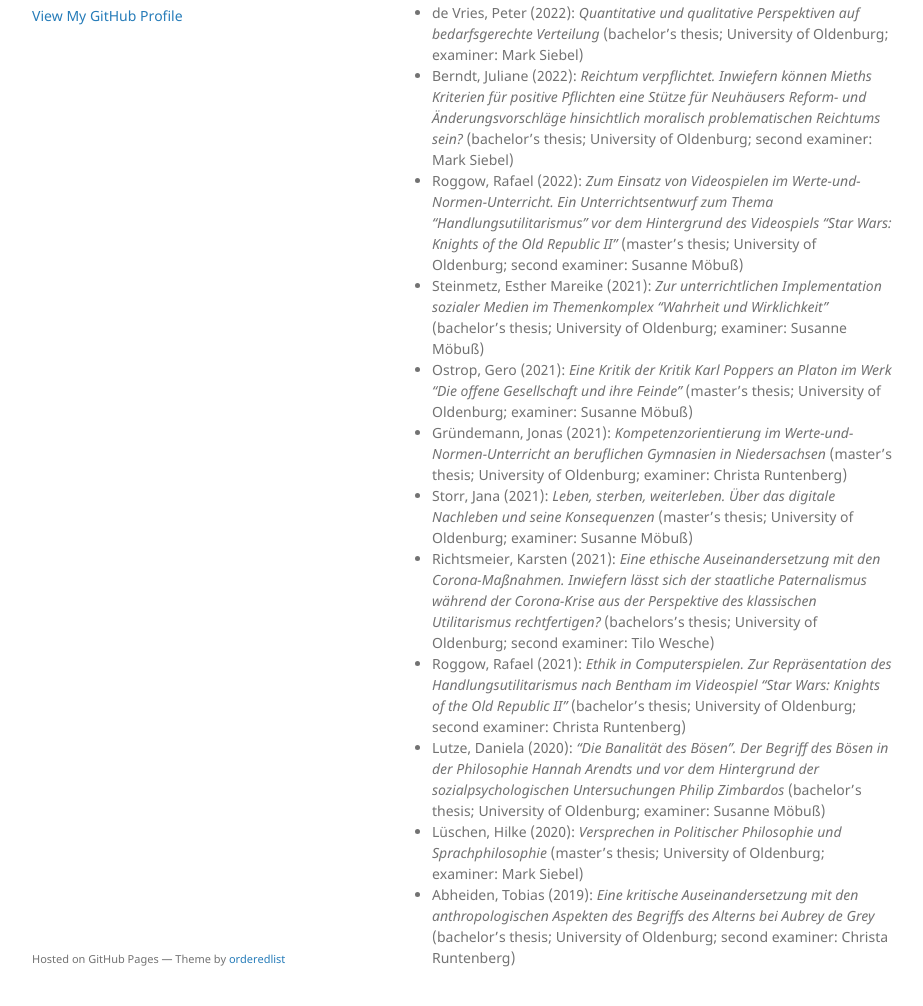
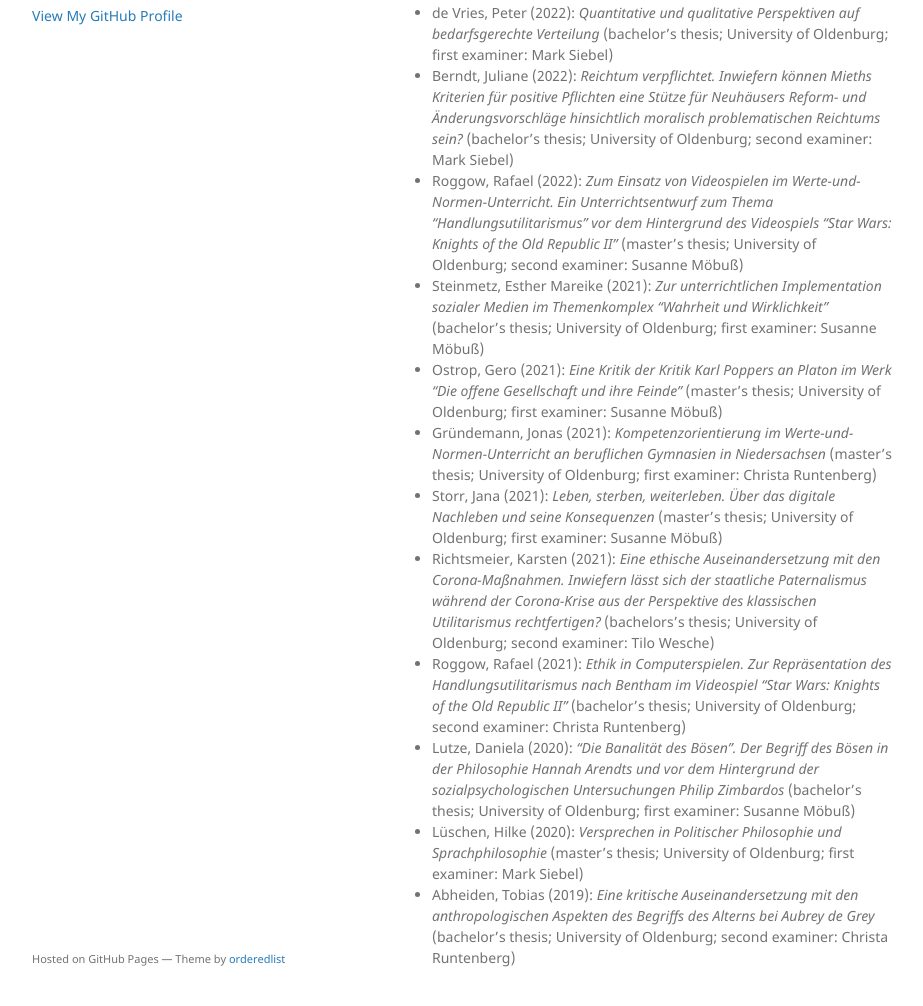
Before and after one commit to alephmembeth/alephmembeth.github.io, a Jekyll site: the page built from teaching.md, in a window 1280 px wide and 1400 px high, scrolled down 670 px. Shown: the part 362-1368 px from the top of the window, without its empty margins (178-1101 px from the left). Built offline with Jekyll 4.4.1, drawn with Linux system fonts in a browser that asks for light colours; the repository's description, which GitHub fills in, is left out; our own code applies the rules of GitHub Pages for plain Markdown files.

Commit message:
Update teaching.md

```diff
--- a/teaching.md
+++ b/teaching.md
@@ -21,15 +21,15 @@ layout: default
 
 ## Theses
 
-+ de Vries, Peter (2022): _Quantitative und qualitative Perspektiven auf bedarfsgerechte Verteilung_ (bachelor’s thesis; University of Oldenburg; examiner: Mark Siebel)
++ de Vries, Peter (2022): _Quantitative und qualitative Perspektiven auf bedarfsgerechte Verteilung_ (bachelor’s thesis; University of Oldenburg; first examiner: Mark Siebel)
 + Berndt, Juliane (2022): _Reichtum verpflichtet. Inwiefern können Mieths Kriterien für positive Pflichten eine Stütze für Neuhäusers Reform- und Änderungsvorschläge hinsichtlich moralisch problematischen Reichtums sein?_ (bachelor’s thesis; University of Oldenburg; second examiner: Mark Siebel)
 + Roggow, Rafael (2022): _Zum Einsatz von Videospielen im Werte-und-Normen-Unterricht. Ein Unterrichtsentwurf zum Thema “Handlungsutilitarismus” vor dem Hintergrund des Videospiels “Star Wars: Knights of the Old Republic II”_ (master’s thesis; University of Oldenburg; second examiner: Susanne Möbuß)
-+ Steinmetz, Esther Mareike (2021): _Zur unterrichtlichen Implementation sozialer Medien im Themenkomplex “Wahrheit und Wirklichkeit”_ (bachelor’s thesis; University of Oldenburg; examiner: Susanne Möbuß)
-+ Ostrop, Gero (2021): _Eine Kritik der Kritik Karl Poppers an Platon im Werk “Die offene Gesellschaft und ihre Feinde”_ (master’s thesis; University of Oldenburg; examiner: Susanne Möbuß)
-+ Gründemann, Jonas (2021): _Kompetenzorientierung im Werte-und-Normen-Unterricht an beruflichen Gymnasien in Niedersachsen_ (master’s thesis; University of Oldenburg; examiner: Christa Runtenberg)
-+ Storr, Jana (2021): _Leben, sterben, weiterleben. Über das digitale Nachleben und seine Konsequenzen_ (master’s thesis; University of Oldenburg; examiner: Susanne Möbuß)
++ Steinmetz, Esther Mareike (2021): _Zur unterrichtlichen Implementation sozialer Medien im Themenkomplex “Wahrheit und Wirklichkeit”_ (bachelor’s thesis; University of Oldenburg; first examiner: Susanne Möbuß)
++ Ostrop, Gero (2021): _Eine Kritik der Kritik Karl Poppers an Platon im Werk “Die offene Gesellschaft und ihre Feinde”_ (master’s thesis; University of Oldenburg; first examiner: Susanne Möbuß)
++ Gründemann, Jonas (2021): _Kompetenzorientierung im Werte-und-Normen-Unterricht an beruflichen Gymnasien in Niedersachsen_ (master’s thesis; University of Oldenburg; first examiner: Christa Runtenberg)
++ Storr, Jana (2021): _Leben, sterben, weiterleben. Über das digitale Nachleben und seine Konsequenzen_ (master’s thesis; University of Oldenburg; first examiner: Susanne Möbuß)
 + Richtsmeier, Karsten (2021): _Eine ethische Auseinandersetzung mit den Corona-Maßnahmen. Inwiefern lässt sich der staatliche Paternalismus während der Corona-Krise aus der Perspektive des klassischen Utilitarismus rechtfertigen?_ (bachelors’s thesis; University of Oldenburg; second examiner: Tilo Wesche)
 + Roggow, Rafael (2021): _Ethik in Computerspielen. Zur Repräsentation des Handlungsutilitarismus nach Bentham im Videospiel “Star Wars: Knights of the Old Republic II”_ (bachelor’s thesis; University of Oldenburg; second examiner: Christa Runtenberg)
-+ Lutze, Daniela (2020): _“Die Banalität des Bösen”. Der Begriff des Bösen in der Philosophie Hannah Arendts und vor dem Hintergrund der sozialpsychologischen Untersuchungen Philip Zimbardos_ (bachelor’s thesis; University of Oldenburg; examiner: Susanne Möbuß)
-+ Lüschen, Hilke (2020): _Versprechen in Politischer Philosophie und Sprachphilosophie_ (master’s thesis; University of Oldenburg; examiner: Mark Siebel)
++ Lutze, Daniela (2020): _“Die Banalität des Bösen”. Der Begriff des Bösen in der Philosophie Hannah Arendts und vor dem Hintergrund der sozialpsychologischen Untersuchungen Philip Zimbardos_ (bachelor’s thesis; University of Oldenburg; first examiner: Susanne Möbuß)
++ Lüschen, Hilke (2020): _Versprechen in Politischer Philosophie und Sprachphilosophie_ (master’s thesis; University of Oldenburg; first examiner: Mark Siebel)
 + Abheiden, Tobias (2019): _Eine kritische Auseinandersetzung mit den anthropologischen Aspekten des Begriffs des Alterns bei Aubrey de Grey_ (bachelor’s thesis; University of Oldenburg; second examiner: Christa Runtenberg)
```
